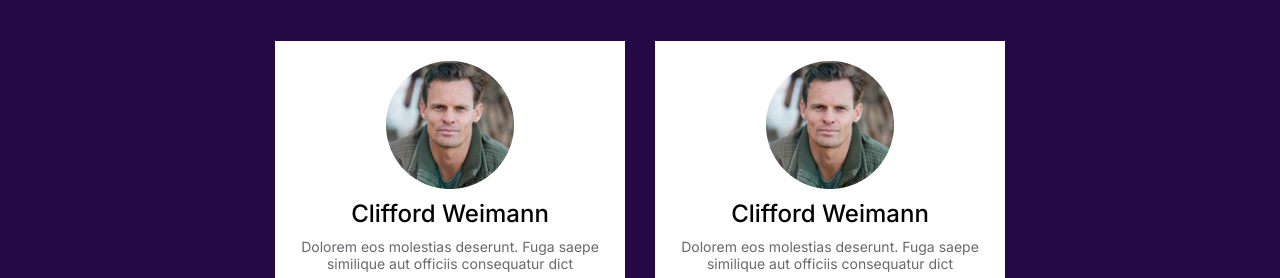
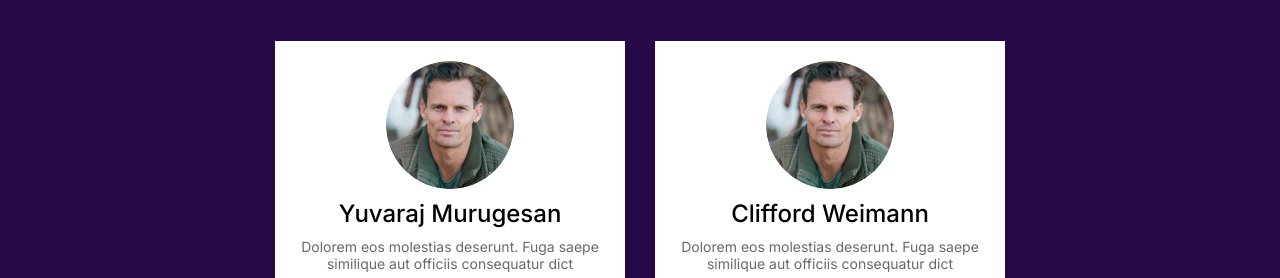
Before and after one commit to Josphine-Swetha23/ssbootcamp, a Next.js app: page / in a window 1280 px wide. Shown: the part 2431-2709 px from the top of the page. Built offline with nearby package versions, Linux system fonts and the light colour scheme; no server answers.

Commit message:
notch spelling changed for the check

```diff
--- a/pages/index.js
+++ b/pages/index.js
@@ -23,7 +23,7 @@ const HomePage = () => {
 
       <div className={styles.wrapper1}>
         <div className={styles.wrapper1l}><div className={styles.guaranteetext}>100% GROWTH GUARANTEE</div>
-          <div className={styles.herotitle}>Notch up your
+          <div className={styles.herotitle}>Ntch up your
             career level 🎓</div>
           <div className={styles.herotag}>Learn the skills from the tech gurus<br />
             But learning it from the core, first hand, makes you one!</div>
@@ -275,11 +275,13 @@ const HomePage = () => {
               <div className={styles.tutorcircle}>
                 <img className={styles.tutorimg} src="image1.jpg" alt="" />
               </div>
-              <div className={styles.tutorname}>Clifford Weimann</div>
+              <div className={styles.tutorname}>Yuvaraj Murugesan
+              </div>
               <div className={styles.tutordesc}>Dolorem eos molestias deserunt. Fuga saepe similique aut officiis consequatur dict</div>
               <div className={styles.tutorcourse}>
                 <img className={styles.logotutor} src="reactlogo.svg" alt="" />
                 React</div>
+
               <div className={styles.viewtutor}>View Profile
                 <img src="rightarrow.svg" alt="" />
               </div>
--- a/styles/index.module.css
+++ b/styles/index.module.css
@@ -301,9 +301,12 @@
   height: 128px;
   width: 128px;
   border-radius: 50%;
+  object-fit: cover;
 }
 .tutorimg {
-  object-fit: cover;
+  width: 100%;
+  height: 100%;
+  border-radius: 50%;
 }
 .tutorname {
   font-size: 24px;
```
Also changed, not shown: public/yuvarajmurugesan.jpg (added), 1 other file (tests, documents, lock files or other folders).
